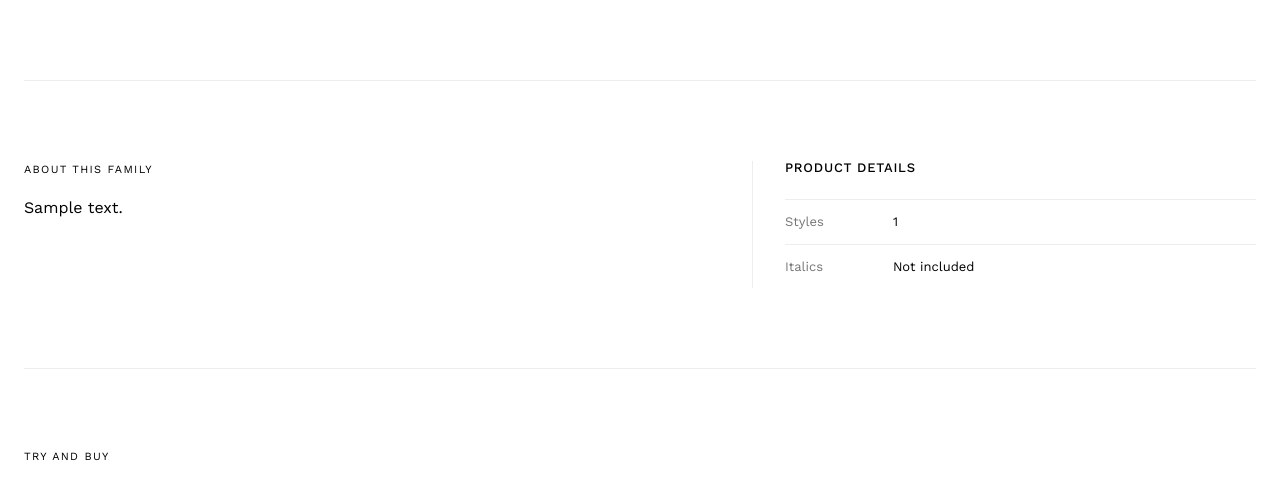
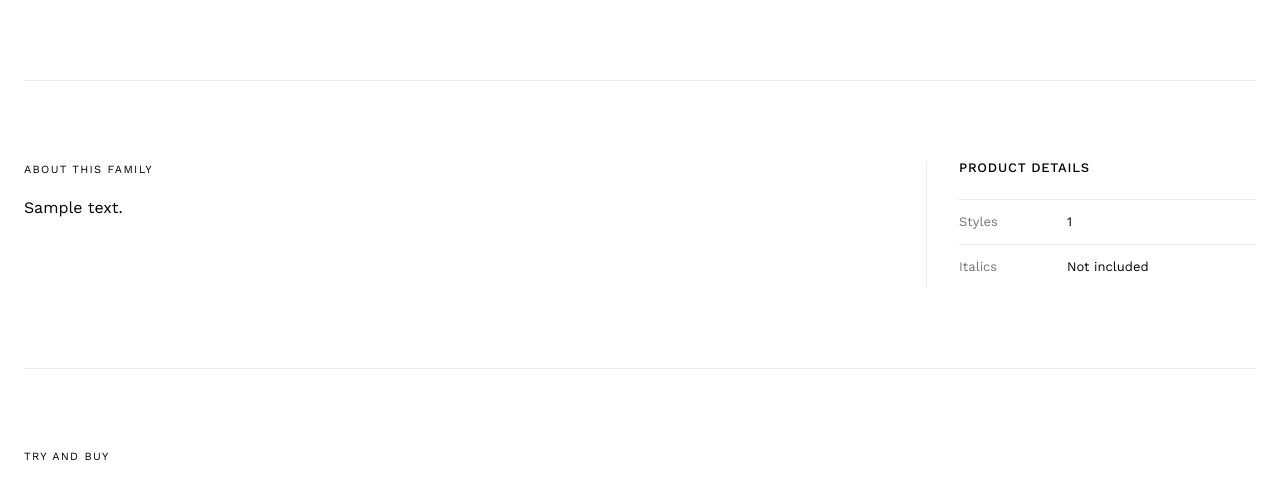
Before and after one commit to satuyasa/satuyasa, a WordPress theme: template wp-content/themes/aksara/single-ath_font.php in a window 1280 px wide. Shown: the part 321-801 px from the top of the page. Run offline with PHP 8.4 and a stand-in for WordPress, Linux system fonts and the light colour scheme; the site name, menu and one post (Sample post) are stand-ins, and other content is empty; some libraries are stand-ins or nearby versions.

Commit message:
Tema 0.9.41: deskripsi diprioritaskan, Product details jadi sidebar sempit
Kolom kanan dipatok 330px; sisa lebar halaman jadi milik deskripsi.

    lebar   deskripsi (0.9.40 -> 0.9.41)   Product details
     1024      620px  ->  590px               300 -> 330
     1280      692px  ->  836px (82ch)        474 -> 330
     1440      692px  ->  989px (97ch)        627 -> 330
     1920      692px  -> 1018px (100ch)      1093 -> 330

Di 1920px sebelumnya daftar spesifikasi 1093px — lebih lebar dari
deskripsinya sendiri. Sidebar yang lebih besar dari isi utama.

MENGUBAH JALUR GRID SAJA TIDAK CUKUP

Yang benar-benar membatasi teksnya bukan jalur grid melainkan
`max-width: var(--measure)` di .font-overview__content. Tanpa mencabutnya,
jalur kiri boleh selebar apa pun dan paragrafnya tetap berhenti di 692px —
perubahannya tidak akan terasa sama sekali. Batas itu kini hanya berlaku
saat kolomnya menumpuk (<=900px), di mana jalur = lebar halaman penuh dan
prosa memang perlu direm.

BATAS ATAS, DAN KE MANA SISANYA PERGI

Tanpa batas, 1920px menghasilkan baris 144 karakter. Jadi jalur kiri
dibatasi 100ch — longgar, tidak mengikat sama sekali sampai sekitar
1460px.

Tapi batas itu sendiri memunculkan masalah lama: di 1920px ia menyisakan
452px menganggur DI DALAM kolom deskripsi sementara Product details tetap
di tepi kanan — persis cacat 313px yang diperbaiki di 0.9.37. Karena itu
ditambah justify-content: space-between, sehingga sisa lebar jatuh ke
JARAK antar kolom, bukan ke dalam kolom. Ruang kosong di dalam kolom
terbaca sebagai tata letak rusak; jarak antar kolom terbaca sebagai jarak.

Diukur di 11 lebar (320-2560): ruang mati di dalam kolom deskripsi 0px di
semua lebar, dan sisa di kanan Product details selalu tepat selebar gutter
(16px ponsel, 24px desktop) — tidak pernah lebih.

Konsekuensi yang diterima: di atas ~1600px jarak antar kolom melebar
(509px di 1920, 1149px di 2560). Itu harga dari membatasi panjang baris di
halaman full-bleed tanpa wadah ber-max-width. Di <=1440px jaraknya tetap
40-58px seperti sebelumnya.

Regresi: 24 fixture x 9 lebar tanpa temuan baru; ritme tiga garis pemisah
tetap 80/80 desktop dan 56/56 ponsel.

Co-Authored-By: Claude Opus 5 <noreply@anthropic.com>
Claude-Session: https://claude.ai/code/session_01UFUASwntVxEN5EN17KnocZ

```diff
--- a/wp-content/themes/aksara/functions.php
+++ b/wp-content/themes/aksara/functions.php
@@ -9,7 +9,7 @@ if ( ! defined( 'ABSPATH' ) ) {
 	exit;
 }
 
-define( 'AKSARA_THEME_VERSION', '0.9.40' );
+define( 'AKSARA_THEME_VERSION', '0.9.41' );
 define( 'AKSARA_THEME_DIR', get_template_directory() );
 define( 'AKSARA_THEME_URI', get_template_directory_uri() );
 
--- a/wp-content/themes/aksara/style.css
+++ b/wp-content/themes/aksara/style.css
@@ -4,7 +4,7 @@ Theme URI: https://github.com/satuyasa/satuyasa
 Author: Aksara
 Author URI: https://github.com/satuyasa
 Description: Marketplace theme for Fonts, Canva Templates, and Canva Elements. Fully custom, built to work with the Aksara Marketplace plugin and WooCommerce. Monochrome "type gallery" visual system following docs/DESIGN.md.
-Version: 0.9.40
+Version: 0.9.41
 Requires at least: 6.0
 Tested up to: 6.6
 Requires PHP: 7.4
@@ -1824,32 +1824,51 @@ button.ath-feature-menu-btn,
 	aspect-ratio: 3 / 2;
 	object-fit: cover;
 }
-/* Dua kolom yang BENAR-BENAR bersebelahan.
- *
- * Versi lama memakai 1.7fr / .7fr. Proporsi itu terdengar masuk akal sampai
- * diukur: kolom kiri dibatasi --measure (68ch = 692px), tapi jalur gridnya
- * ikut membesar mengikuti lebar layar. Di 1440px jalurnya jadi ~940px,
- * sehingga ada 313px KOSONG antara akhir kalimat dan garis "Product details"
- * — dua kolom yang seharusnya berpasangan malah tampak tidak berhubungan.
- * Di 1280px jaraknya masih 199px.
- *
- * Sekarang jalur kiri dibatasi tepat pada --measure, jadi sisa lebar jatuh ke
- * kolom kanan, bukan ke ruang mati. Kolom kanan itu memang yang membutuhkan:
- * baris "Additionally" menaruh pil dan penjelasannya berdampingan.
+/* Deskripsi yang diprioritaskan; spesifikasi jadi sidebar sempit.
+ *
+ * TIGA VERSI, DAN KENAPA YANG INI
+ *
+ * 1.7fr/.7fr — kolom kiri dibatasi --measure (68ch = 692px) tapi jalur
+ * gridnya ikut membesar, jadi di 1440px ada 313px KOSONG antara akhir
+ * kalimat dan garis Product details. Dua kolom yang tampak tidak
+ * berhubungan.
+ *
+ * measure/1fr — ruang matinya hilang, tapi sisa lebar semuanya jatuh ke
+ * kolom kanan: di 1920px daftar spesifikasi jadi 1093px, lebih lebar dari
+ * deskripsinya sendiri. Sidebar yang lebih besar dari isi utama.
+ *
+ * Sekarang kebalikannya, dan ini yang diminta: kolom kanan diberi lebar
+ * tetap yang secukupnya, sisanya milik deskripsi.
+ *
+ * PENTING — mengubah jalur grid saja TIDAK cukup. Yang benar-benar membatasi
+ * teksnya adalah `max-width: var(--measure)` di .font-overview__content;
+ * tanpa mencabutnya, jalur kiri boleh selebar apa pun dan paragrafnya tetap
+ * berhenti di 692px. Batas itu kini hanya berlaku saat kolomnya menumpuk
+ * (lihat media query 900px), di mana jalur = lebar halaman penuh dan prosa
+ * memang perlu direm.
+ *
+ * Sebagai gantinya ada batas atas yang jauh lebih longgar, 100ch. Ia tidak
+ * mengikat sama sekali sampai sekitar 1460px; tugasnya hanya mencegah monitor
+ * ultralebar menghasilkan baris 145 karakter yang tidak bisa dibaca siapa pun.
  *
  * Ambang runtuhnya 900px, bukan 782px seperti bagian lain. Di 783px kolom
- * kiri hanya menyisakan 391px (≈38ch) — terlalu sempit untuk prosa. Di atas
- * 900px sisanya minimal 513px (≈50ch), masih nyaman dibaca. */
+ * kiri hanya menyisakan 391px (≈38ch) — terlalu sempit untuk prosa. */
 .font-overview {
 	display: grid;
-	grid-template-columns: minmax(0, var(--measure)) minmax(300px, 1fr);
+	grid-template-columns: minmax(0, 100ch) minmax(260px, 330px);
 	column-gap: clamp(40px, 4vw, 72px);
+	/* Sisa lebar di layar sangat lebar jatuh ke JARAK antar kolom, bukan ke
+	 * dalam kolom deskripsi. Bedanya penting: ruang kosong di dalam kolom
+	 * terbaca sebagai tata letak yang rusak (persis cacat 313px yang
+	 * diperbaiki di 0.9.37), sedangkan jarak antar kolom terbaca sebagai
+	 * jarak. Tanpa ini, batas 100ch akan menyisakan 452px menganggur di
+	 * 1920px sementara Product details tetap di tepi kanan. */
+	justify-content: space-between;
 	row-gap: 40px;
 	padding-block: 56px;
 	border-top: 1px solid var(--hairline);
 }
 .font-overview__content {
-	max-width: var(--measure);
 	font-size: 16px;
 	line-height: 1.65;
 }
@@ -2060,6 +2079,9 @@ a.font-extras__link:focus-visible {
 		row-gap: 36px;
 	}
 	.font-overview__meta { padding: 0; border-left: 0; }
+	/* Menumpuk berarti jalurnya selebar halaman. Di situ --measure kembali
+	 * jadi satu-satunya yang menahan panjang baris. */
+	.font-overview__content { max-width: var(--measure); }
 }
 
 @media (max-width: 782px) {
```
